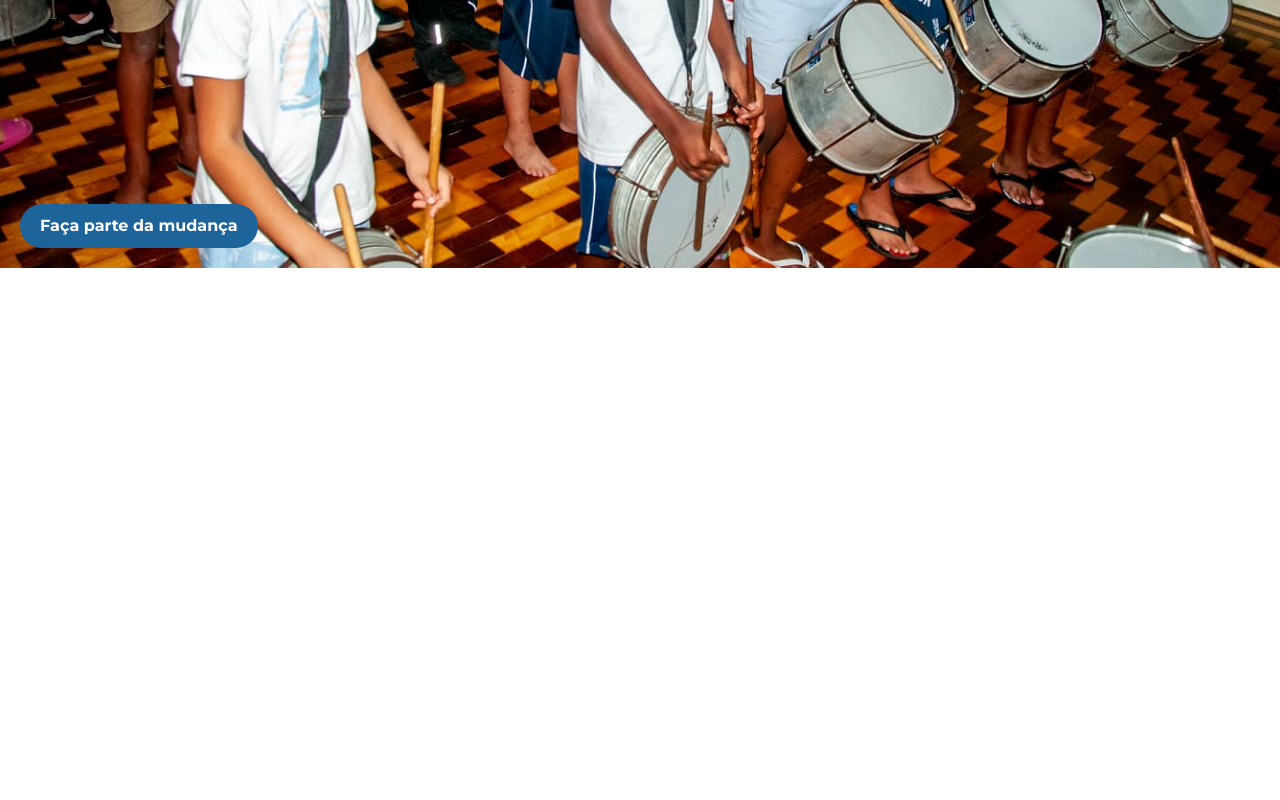
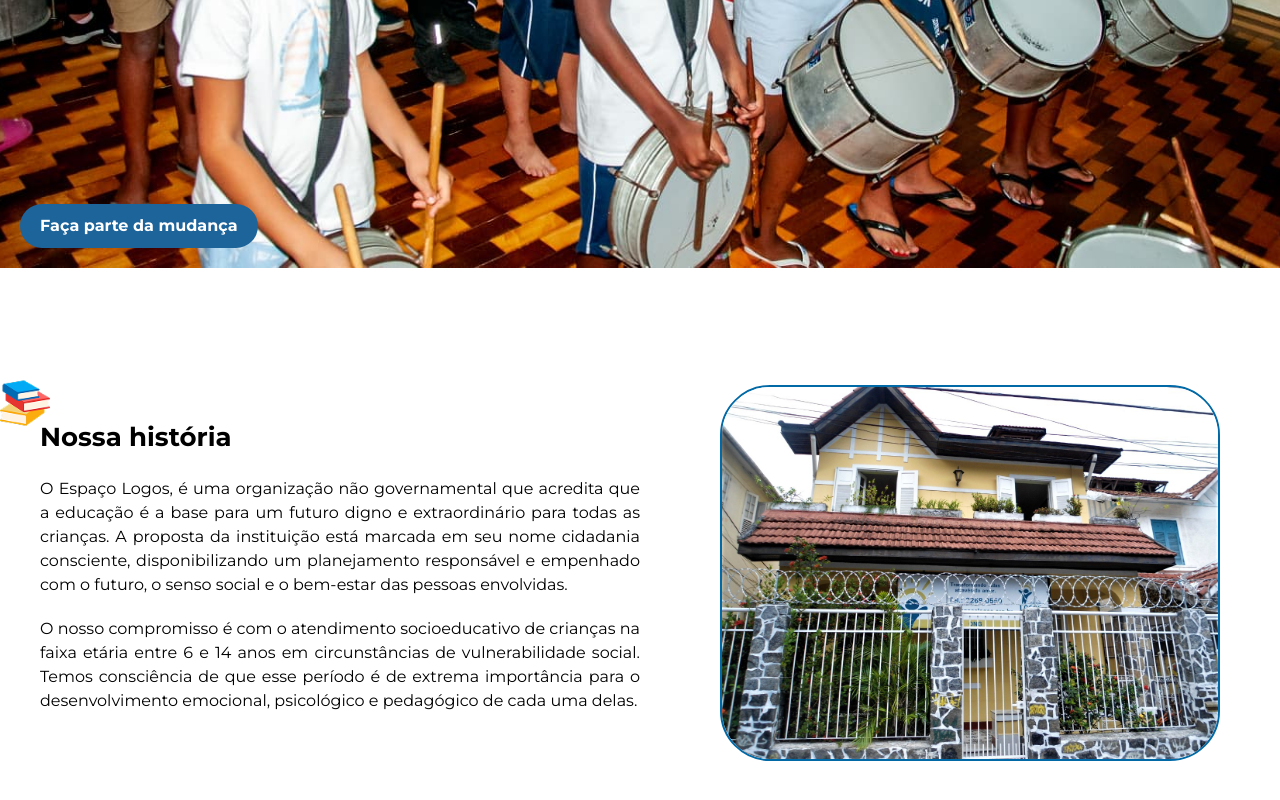
Before and after one commit to santiagobruna/espaco-logos, a React (Vite) app: page / in a window 1280 px wide. Shown: the part 641-1441 px from the top of the page. Before the commit the page ends 909 px from the top, so only its background shows below. Built offline with nearby package versions, Linux system fonts and the light colour scheme; a web font is replaced by a local one.

Commit message:
feat: add history section with image and custom title style

```diff
--- a/src/App.tsx
+++ b/src/App.tsx
@@ -1,5 +1,6 @@
 import Hero from "./components/Hero"
 import NavBar from "./components/NavBar"
+import SectionHistory from "./components/SectionHistory"
 import { GlobalStyle } from "./styles/GlobalStyle"
 
 function App() {
@@ -8,6 +9,7 @@
       <GlobalStyle/>
       <NavBar/>
       <Hero/>
+      <SectionHistory/>
     </>
   )
 }
--- a/src/components/Hero/index.tsx
+++ b/src/components/Hero/index.tsx
@@ -1,7 +1,8 @@
 import pipa from '../../assets/kite-flying.png';
 import nuvem from '../../assets/clouds.png';
 import hero from '../../assets/hero.jpg';
-import { HeroSection, Title, PipaImg, NuvemImg, HeroImageWrapper, CtaButton } from './style';
+import { HeroSection, Title, HeroImageWrapper, CtaButton } from './style';
+import { PipaImg, NuvemImg } from '../../styles/GlobalStyle';
 const Hero = () => {
     return (
     <div>
--- a/src/components/Hero/style.ts
+++ b/src/components/Hero/style.ts
@@ -20,25 +20,6 @@
     }
 `;
 
-export const PipaImg = styled.img`
-    width: 92px;
-    @media (max-width: 768px) {
-        display: none;
-    }
-    @media (min-width: 768px) and (max-width: 1023px) {
-        width: 78px; /* menor nas telas médias */
-    }
-`;
-
-export const NuvemImg = styled.img`
-    width: 92px;
-    @media (max-width: 768px) {
-        display: none;
-    }
-    @media (min-width: 768px) and (max-width: 1023px) {
-        width: 78px;
-    }
-`;
 export const Title = styled.h1`
     font-family: ${font.secondaryFont} !important;
     color: ${colors.colorTitle};
--- /dev/null
+++ b/src/components/SectionHistory/index.tsx
@@ -0,0 +1,25 @@
+import livros from '../../assets/pilha-de-livros.png';
+import espaco from '../../assets/espaco-logos.jpeg';
+import { ImageContainer, LivrosImg, SectionHistoryContainer, TituloWrapper } from './style';
+const SectionHistory = () => {
+    return (
+        <SectionHistoryContainer className="section-history">
+            <div>
+                <TituloWrapper>
+                    <LivrosImg src={livros} alt="" />
+                    <h2>Nossa história</h2>
+                </TituloWrapper>
+                <p>
+                    O Espaço Logos, é uma organização não governamental  que acredita  que a educação é a base para um futuro digno e extraordinário para todas as crianças. A  proposta da instituição está marcada em seu nome cidadania consciente, disponibilizando um planejamento responsável e empenhado com o futuro, o senso social e o bem-estar das pessoas envolvidas.
+                </p>
+                <p>
+                    O nosso compromisso é com o atendimento socioeducativo de crianças na faixa etária entre 6 e 14 anos em circunstâncias de vulnerabilidade social. Temos consciência de que esse período é de extrema importância para o desenvolvimento emocional, psicológico e pedagógico  de cada uma delas.
+                </p>
+            </div>
+            <ImageContainer>
+                <img src={espaco} alt="" />
+            </ImageContainer>
+        </SectionHistoryContainer>
+    )
+}
+export default SectionHistory;
--- /dev/null
+++ b/src/components/SectionHistory/style.ts
@@ -0,0 +1,70 @@
+import styled from "styled-components";
+import { colors } from "../../styles/GlobalStyle";
+
+export const SectionHistoryContainer = styled.section`
+    display: flex;
+    align-items: center;
+    max-width: 1200px;
+    margin: 117px auto;
+    gap: 80px;
+
+    h2 {
+        font-size: 26px;
+        font-weight: bold;
+    }
+    p {
+        max-width: 600px;
+        width: 100%;
+        margin-top: 20px;
+        margin-bottom: 16px;
+        text-align: justify;
+    }
+    @media (max-width: 768px) {
+        flex-direction: column;
+        padding: 0 16px;
+
+    }
+    @media (min-width: 768px) and (max-width: 1023px) {
+        flex-direction: column;
+
+    }
+`
+export const ImageContainer = styled.div`
+    img {
+        width: 500px;
+        height: auto;
+        border-radius: 50px;
+        border: 2px solid ${colors.colorTitle};
+    }
+
+`
+export const TituloWrapper = styled.div`
+    position: relative;
+    display: flex;
+    align-items: center;
+    gap: 8px;
+
+    h2 {
+        position: relative;
+        z-index: 2;
+        margin: 0;
+    }
+`
+
+export const LivrosImg = styled.img`
+    position: absolute;
+    top: -40px;
+    left: -40px;
+    width: 50px;
+    z-index: 2;
+
+    @media (max-width: 768px) {
+        /* display: none; */
+        left: -10px;
+        width: 40px;
+    }
+
+    @media (min-width: 768px) and (max-width: 1023px) {
+        width: 50px;
+    }
+`
--- a/src/styles/GlobalStyle.ts
+++ b/src/styles/GlobalStyle.ts
@@ -1,5 +1,5 @@
 import { createGlobalStyle } from "styled-components";
-
+import styled from "styled-components";
 export const colors = {
     colorMenu: '#4283AF',
     colorButton: '#1D649B',
@@ -22,3 +22,22 @@
         font-family: "Montserrat", sans-serif;
     }
 `
+export const PipaImg = styled.img`
+    width: 92px;
+    @media (max-width: 768px) {
+        display: none;
+    }
+    @media (min-width: 768px) and (max-width: 1023px) {
+        width: 78px; /* menor nas telas médias */
+    }
+`;
+
+export const NuvemImg = styled.img`
+    width: 92px;
+    @media (max-width: 768px) {
+        display: none;
+    }
+    @media (min-width: 768px) and (max-width: 1023px) {
+        width: 78px;
+    }
+`;
```
Also changed, not shown: src/assets/espaco-logos.jpeg (added).
